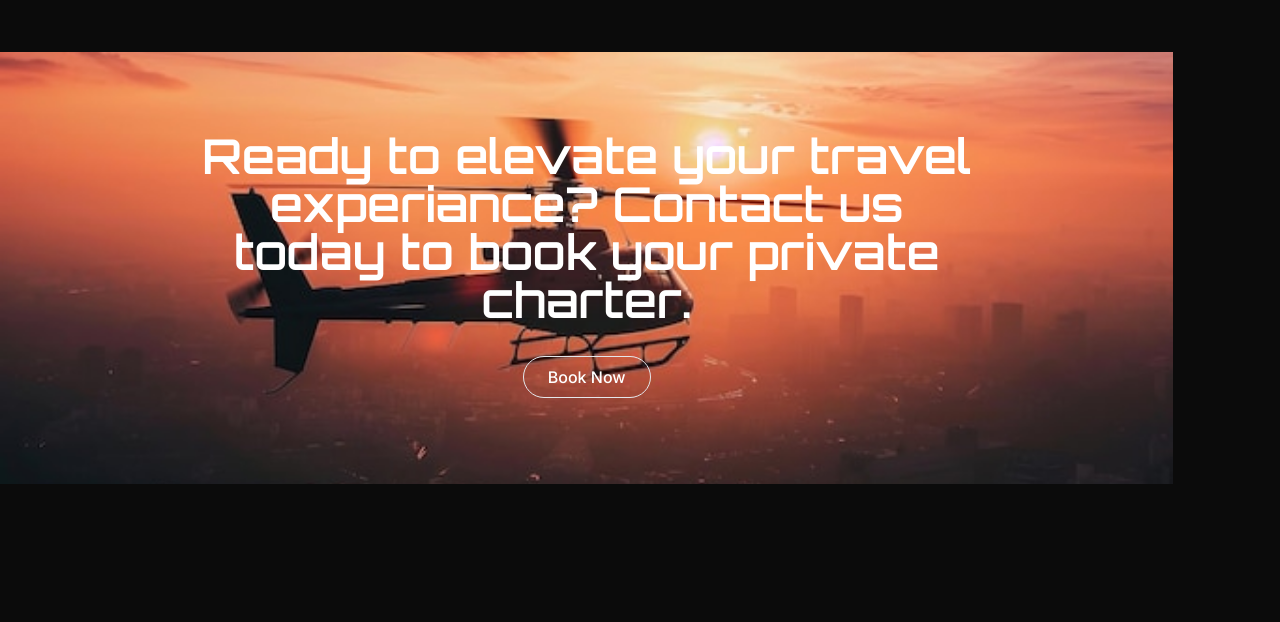
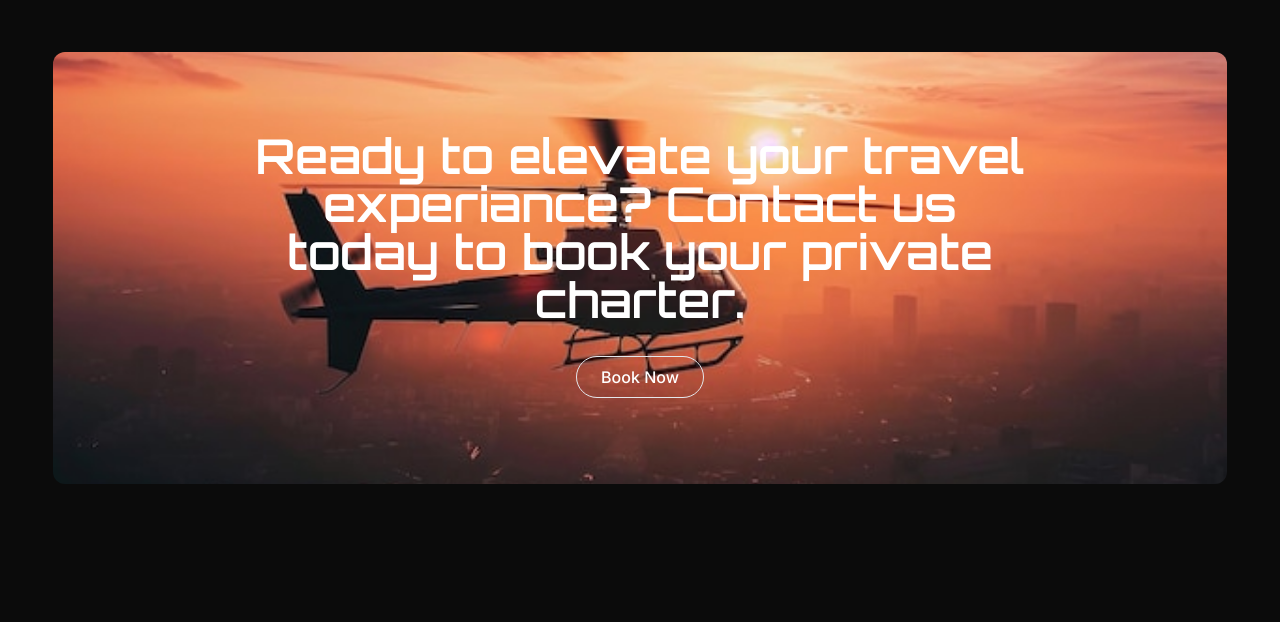
Before and after one commit to roobiwebdev/Day-75-Helicopter-Book-Marks, a website: page index.html in a window 1280 px wide. Shown: the part 2516-3138 px from the top of the page. Drawn offline with nearby package versions, Linux system fonts and the light colour scheme; a script that the page names is missing; some icons are missing.

Commit message:
index.html

```diff
--- a/index.html
+++ b/index.html
@@ -434,12 +434,12 @@
       </section>
 
       <section
-        class="w-11/12 overflow-hidden min-h-screen flex flex-col justify-center items-center"
+        class="w-11/12 mx-auto overflow-hidden min-h-screen flex flex-col justify-center items-center"
       >
         <div class="left_data w-full relative">
           <img
             src="assets/helicopter_flying_city_sunset_perfect_travel_transportation_concepts.jpg"
-            class="w-full h-[27rem] object-cover"
+            class="w-full h-[27rem] object-cover rounded-xl"
           />
 
           <div class="text-center absolute top-10 lg:top-20">
```
